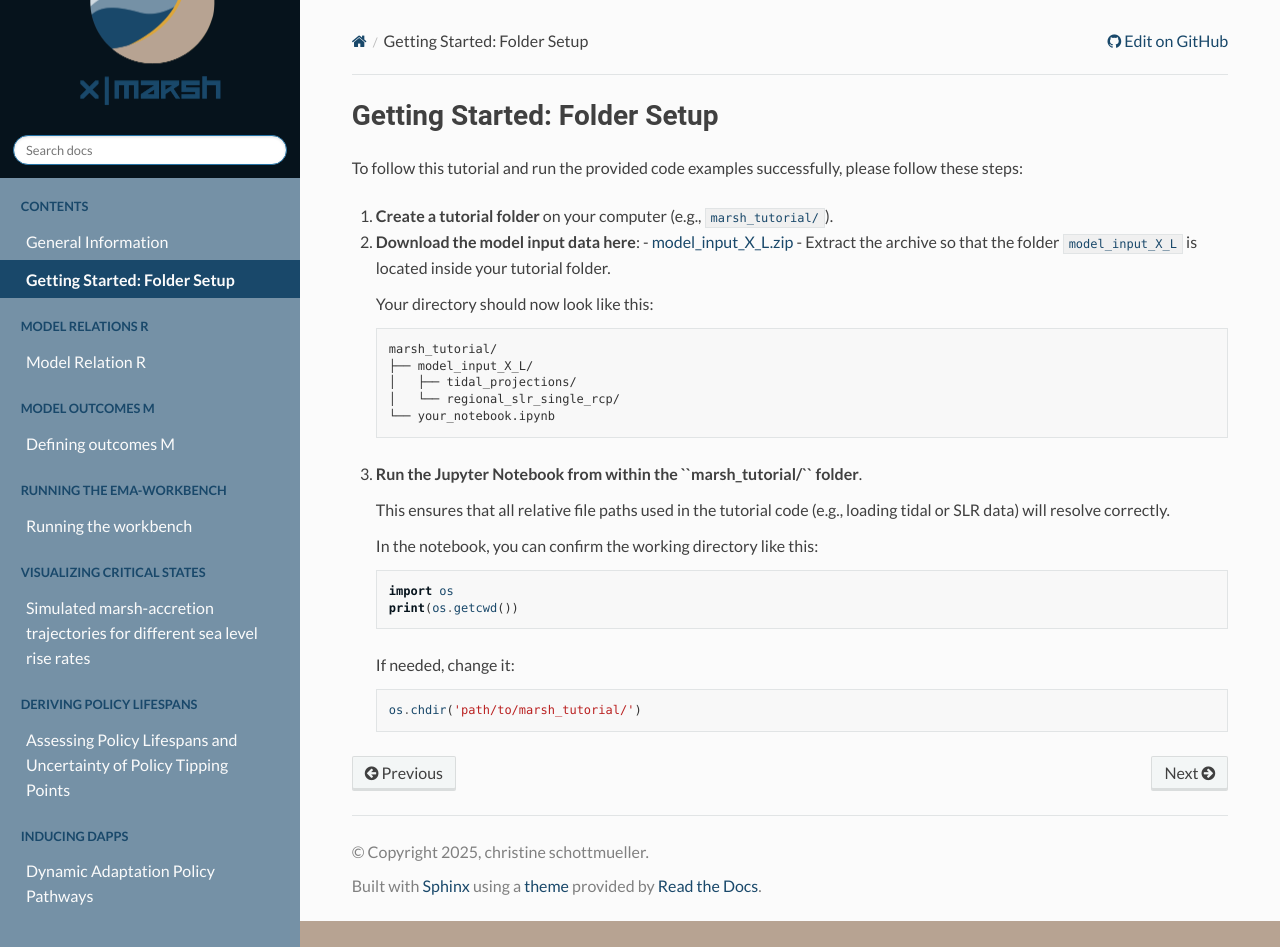
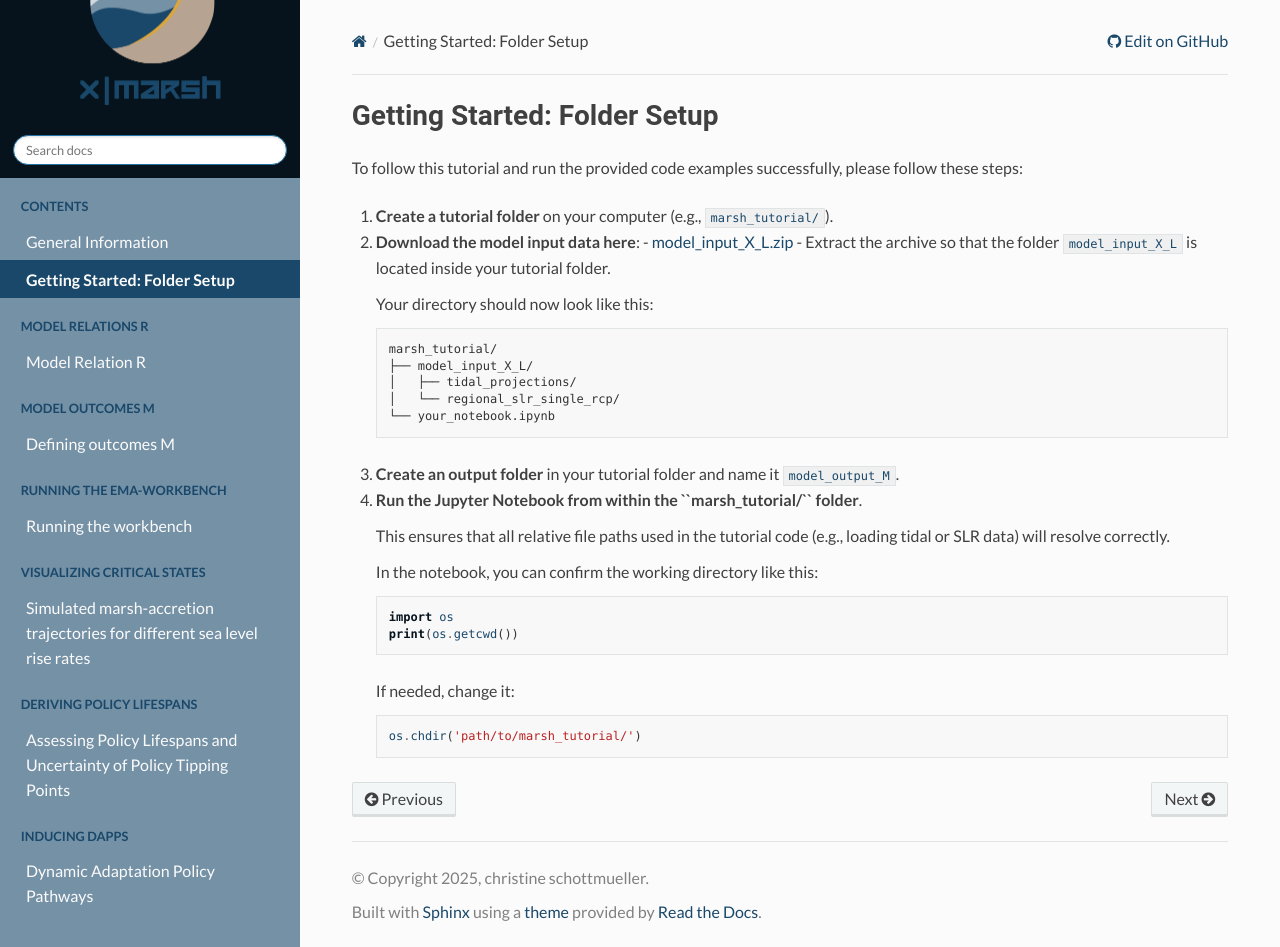
Before and after one commit to christineschottmueller/x-marsh, a Sphinx documentation site: the page built from docs/chapter_01/01_01_getting_started.rst, in a window 1280 px wide and 947 px high. Built offline with Sphinx 7.4.7 and the Read the Docs theme 3.1.0, drawn with Linux system fonts in a browser that asks for light colours.

Commit message:
Update chapter files

```diff
--- a/docs/chapter_01/01_01_getting_started.rst
+++ b/docs/chapter_01/01_01_getting_started.rst
@@ -18,7 +18,10 @@ To follow this tutorial and run the provided code examples successfully, please
        │   └── regional_slr_single_rcp/
        └── your_notebook.ipynb
 
-3. **Run the Jupyter Notebook from within the ``marsh_tutorial/`` folder**.
+3. **Create an output folder** in your tutorial folder and name it ``model_output_M``.
+
+
+4. **Run the Jupyter Notebook from within the ``marsh_tutorial/`` folder**.
 
    This ensures that all relative file paths used in the tutorial code (e.g., loading tidal or SLR data) will resolve correctly.
 
```
